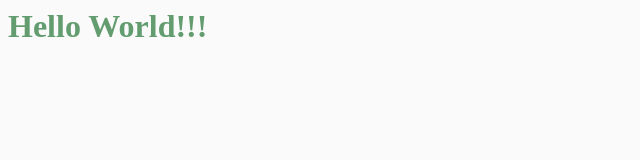
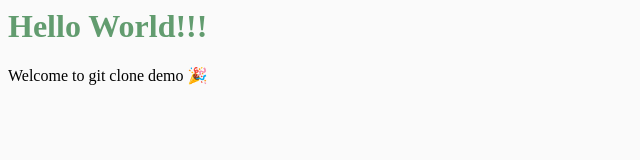
Before and after one commit to TDesmoul/clone_demo, a plain HTML site: page index.html in a window 1280 px wide. Shown: the whole page, without its empty margins (0-640 px from the left). Drawn offline with Linux system fonts and the light colour scheme.

Commit message:
add welcome message

```diff
--- a/index.html
+++ b/index.html
@@ -4,5 +4,6 @@
   </head>
   <body>
     <h1>Hello World!!!</h1>
+    <p>Welcome to git clone demo 🎉</p>
   </body>
 </html>
```
